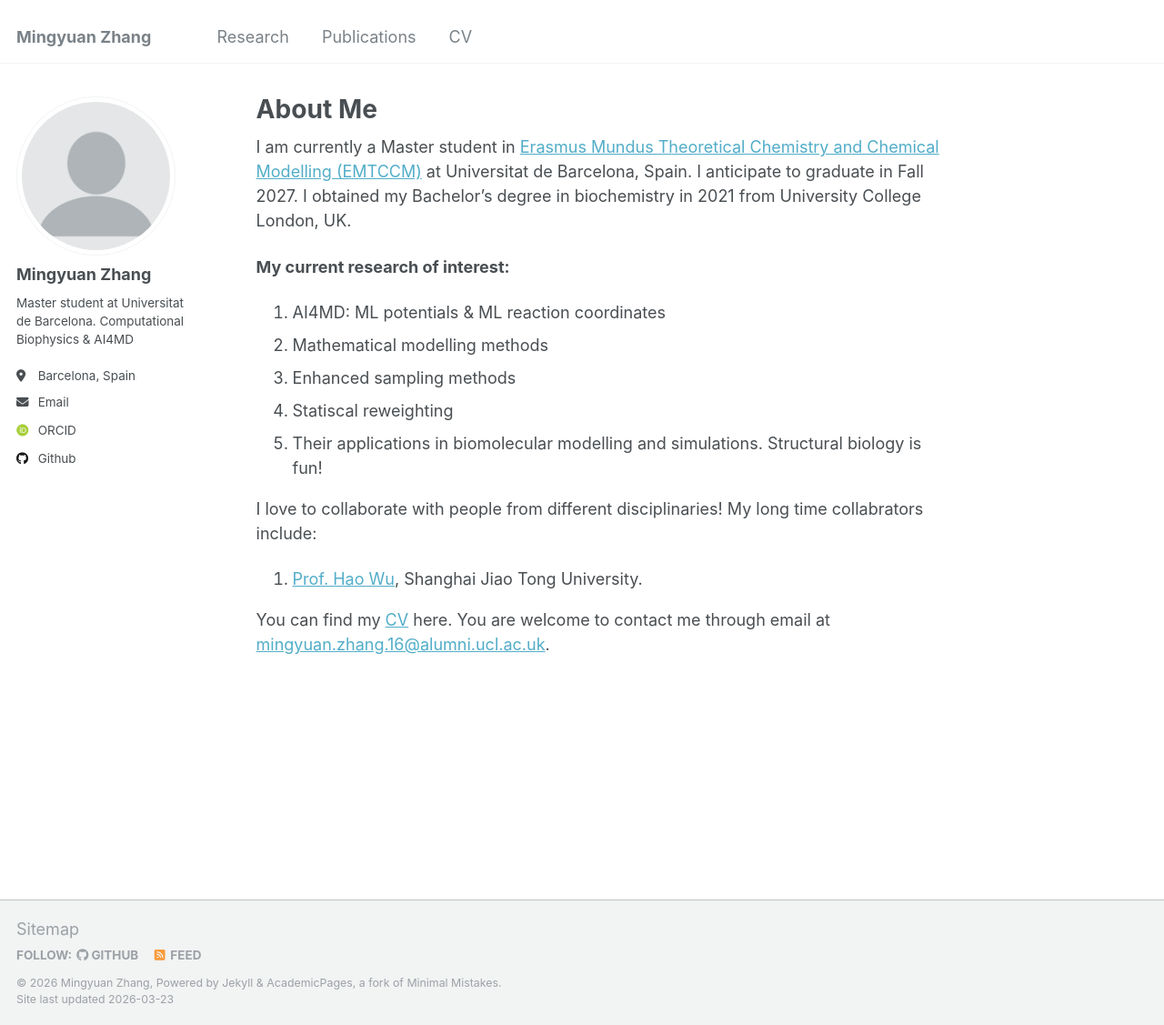
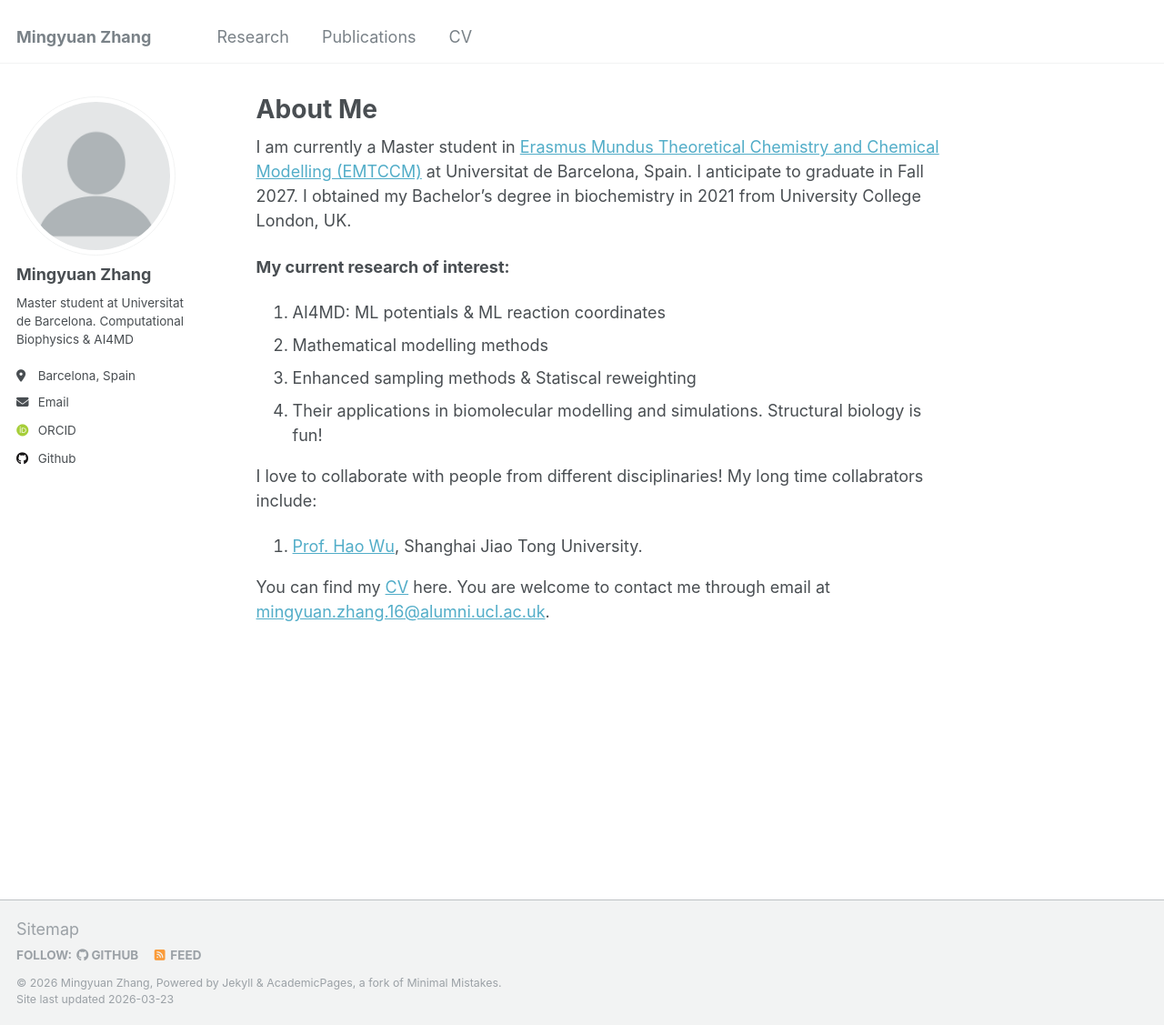
Before and after one commit to Mingyuan00/Mingyuan00.github.io, a Jekyll site: the page built from _pages/about.md, in a window 1280 px wide and 1127 px high. Shown: the whole window at 91% size. Built offline with Jekyll 4.4.1, drawn with Linux system fonts in a browser that asks for light colours; some web fonts are replaced; part of the change alters nothing that is shown.

```diff
--- a/_pages/about.md
+++ b/_pages/about.md
@@ -13,8 +13,7 @@ I am currently a Master student in [Erasmus Mundus Theoretical Chemistry and Che
 
 1. AI4MD: ML potentials & ML reaction coordinates
 2. Mathematical modelling methods
-3. Enhanced sampling methods
-4. Statiscal reweighting
+3. Enhanced sampling methods & Statiscal reweighting
 5. Their applications in biomolecular modelling and simulations. Structural biology is fun!
 
 I love to collaborate with people from different disciplinaries! My long time collabrators include:
```
